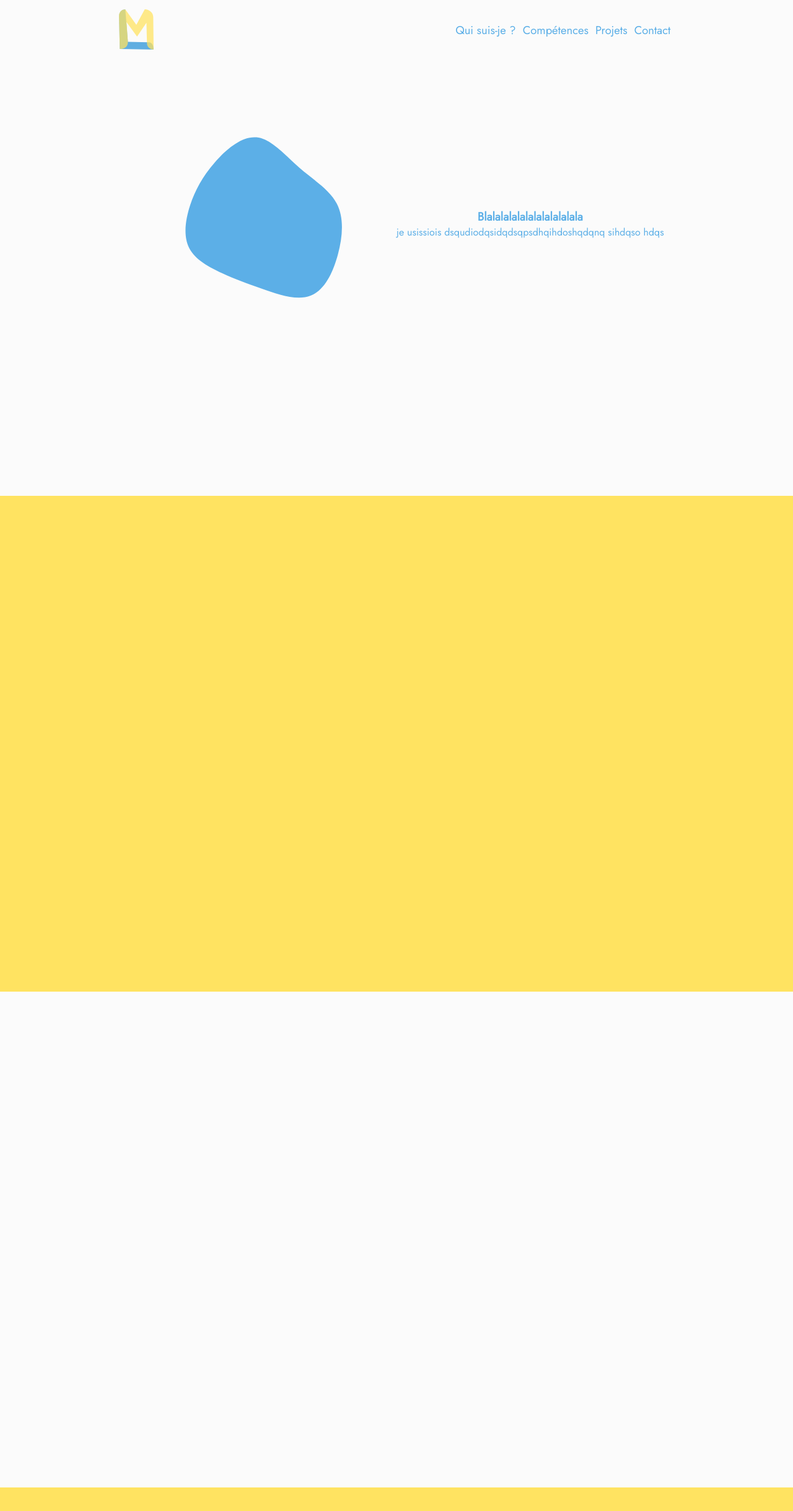
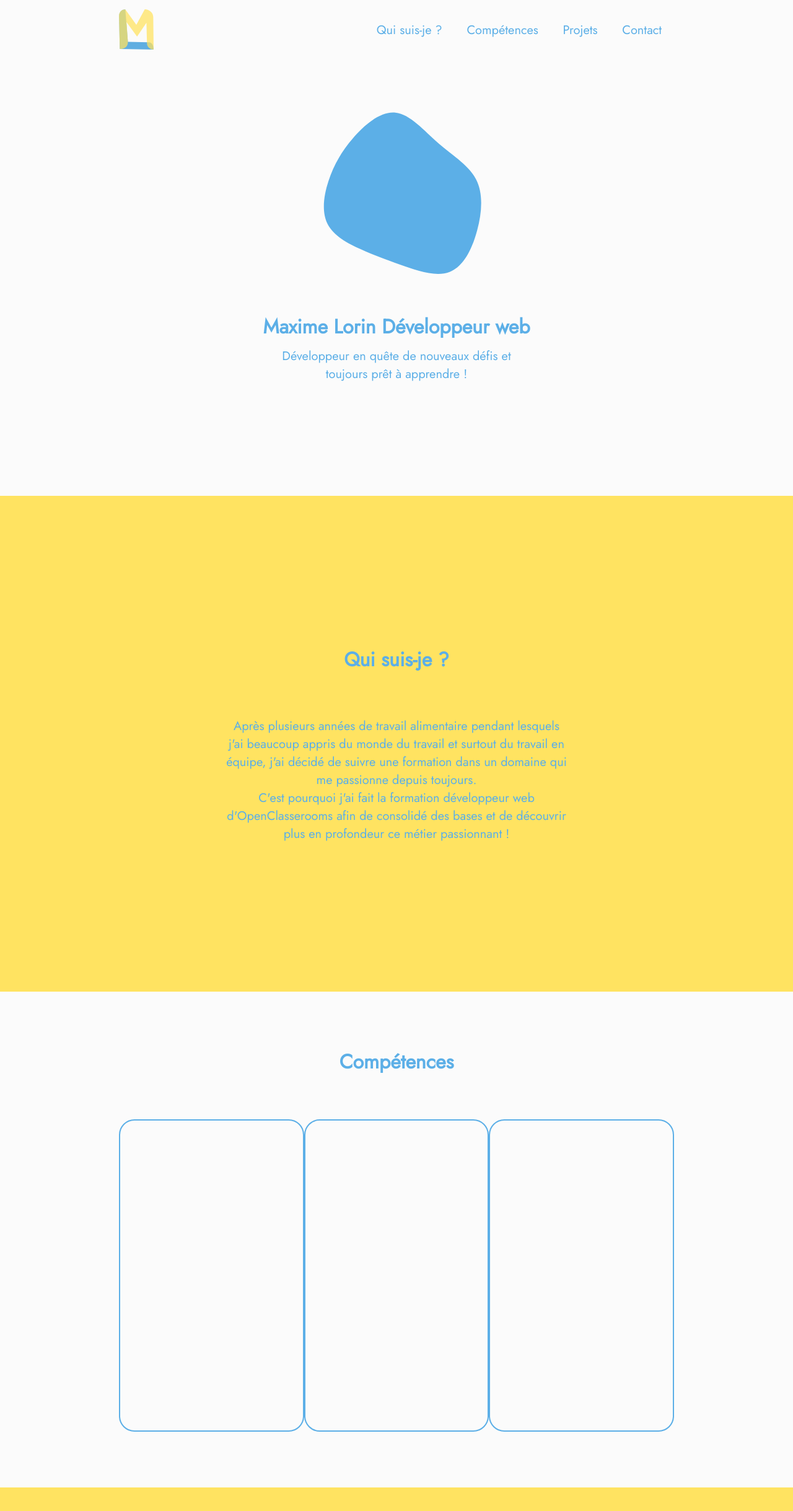
Before and after one commit to MaximeLorin/portfolioV1, a Vue app: page / in a window 1280 px wide. Shown: the top 2438 px of the page at 62% size. Built offline with nearby package versions, Linux system fonts and the light colour scheme.

Commit message:
css on whoami and qualification started

```diff
--- a/public/variables.scss
+++ b/public/variables.scss
@@ -2,3 +2,6 @@ $primary-color: #5cafe7;
 $secondairy-color: #fbfbfb;
 $tertiary-color: #ffe361;
 $hover-color: #ff679d;
+
+$title-font: 2rem;
+$regular-font: 1.25rem;
--- a/src/components/headerComp.vue
+++ b/src/components/headerComp.vue
@@ -43,14 +43,14 @@ export default {
   background-color: $secondairy-color;
 }
 .menu {
-  width: 40%;
+  width: 500px;
   display: flex;
   justify-content: space-around;
   align-items: center;
   &__txt {
     position: relative;
-    font-size: 1.15rem;
-    font-weight: normal;
+    font-size: $regular-font;
+    font-weight: 100;
     color: $primary-color;
   }
   &__txt:hover {
--- a/src/components/presentationComp.vue
+++ b/src/components/presentationComp.vue
@@ -10,9 +10,9 @@
       />
     </div>
     <div class="textBox">
-      <h3 class="textBox__title">Blalalalalalalalalalalala</h3>
+      <h3 class="textBox__title">Maxime Lorin Développeur web</h3>
       <p class="textBox__content">
-        je usissiois dsqudiodqsidqdsqpsdhqihdoshqdqnq sihdqso hdqs
+        Développeur en quête de nouveaux défis et toujours prêt à apprendre !
       </p>
     </div>
   </div>
@@ -34,20 +34,20 @@ export default {
 .presentation {
   height: 88vh;
   display: flex;
+  flex-direction: column;
   padding-left: 15%;
   padding-right: 15%;
 
   background-color: $secondairy-color;
 }
 .visualBox {
-  width: 50%;
+  height: 50%;
   display: flex;
   justify-content: center;
-  padding-top: 12vh;
+  padding-top: 7vh;
   &__imgs--1 {
-    max-height: 350px;
-    max-width: 350px;
-    position: absolute;
+    max-height: 400px;
+    max-width: 400px;
   }
 }
 .visualBox__imgs--1:hover {
@@ -59,7 +59,16 @@ export default {
 .textBox {
   display: flex;
   flex-direction: column;
-  padding-top: 30vh;
+  align-items: center;
+
   color: $primary-color;
+  &__title {
+    font-size: $title-font;
+    margin-bottom: 10px;
+  }
+  &__content {
+    max-width: 380px;
+    font-size: $regular-font;
+  }
 }
 </style>
--- a/src/components/qualificationsComp.vue
+++ b/src/components/qualificationsComp.vue
@@ -1,5 +1,21 @@
 <template>
-  <div class="qualifications" id="qualifications"></div>
+  <div class="qualifications" id="qualifications">
+    <h3 class="qualifications__title">Compétences</h3>
+    <div class="containerQualif">
+      <div class="blockQualif">
+        <h4 class="blockQualif__title"></h4>
+        <p class="blockQualif__txt"></p>
+      </div>
+      <div class="blockQualif">
+        <h4 class="blockQualif__title"></h4>
+        <p class="blockQualif__txt"></p>
+      </div>
+      <div class="blockQualif">
+        <h4 class="blockQualif__title"></h4>
+        <p class="blockQualif__txt"></p>
+      </div>
+    </div>
+  </div>
 </template>
 
 <script>
@@ -18,5 +34,25 @@ export default {
 .qualifications {
   height: 100vh;
   background-color: $secondairy-color;
+  padding-left: 15%;
+  padding-right: 15%;
+  color: $primary-color;
+  display: flex;
+  justify-content: center;
+  flex-direction: column;
+  &__title {
+    font-size: $title-font;
+    margin-bottom: 70px;
+  }
+}
+.containerQualif {
+  display: flex;
+  justify-content: space-around;
+}
+.blockQualif {
+  height: 500px;
+  width: 300px;
+  border-radius: 25px;
+  border: solid 2px $primary-color;
 }
 </style>
--- a/src/components/whoAmIComp.vue
+++ b/src/components/whoAmIComp.vue
@@ -1,5 +1,17 @@
 <template>
-  <div class="whoAmI" id="whoAmI"></div>
+  <div class="whoAmI" id="whoAmI">
+    <div class="blockTxt">
+      <h3 class="blockTxt__title">Qui suis-je ?</h3>
+      <p class="blockTxt__txt">
+        Après plusieurs années de travail alimentaire pendant lesquels j'ai
+        beaucoup appris du monde du travail et surtout du travail en équipe,
+        j'ai décidé de suivre une formation dans un domaine qui me passionne
+        depuis toujours. <br />C'est pourquoi j'ai fait la formation développeur
+        web d'OpenClasserooms afin de consolidé des bases et de découvrir plus
+        en profondeur ce métier passionnant !
+      </p>
+    </div>
+  </div>
 </template>
 
 <script>
@@ -17,6 +29,27 @@ export default {
 
 .whoAmI {
   height: 100vh;
+  display: flex;
+  flex-direction: column;
+  justify-content: center;
+  align-items: center;
   background-color: $tertiary-color;
+  padding-left: 15%;
+  padding-right: 15%;
+}
+.blockTxt {
+  color: $primary-color;
+  &__title {
+    margin-bottom: 70px;
+    font-size: $title-font;
+  }
+  &__txt {
+    font-size: $regular-font;
+    max-width: 550px;
+  }
+}
+.blockTxt:hover {
+  color: $hover-color;
+  transition: all 0.25s ease-in-out;
 }
 </style>
```
